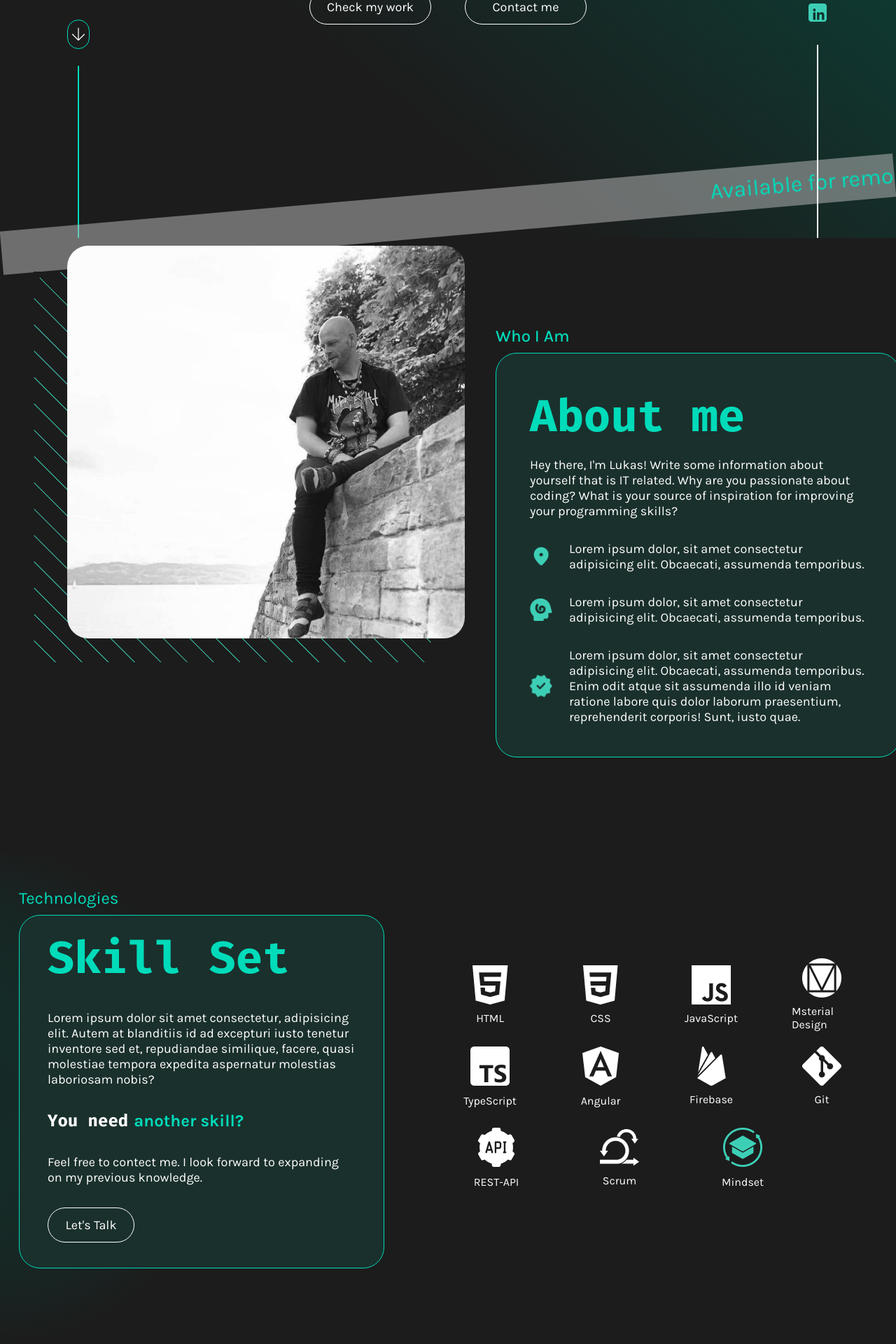
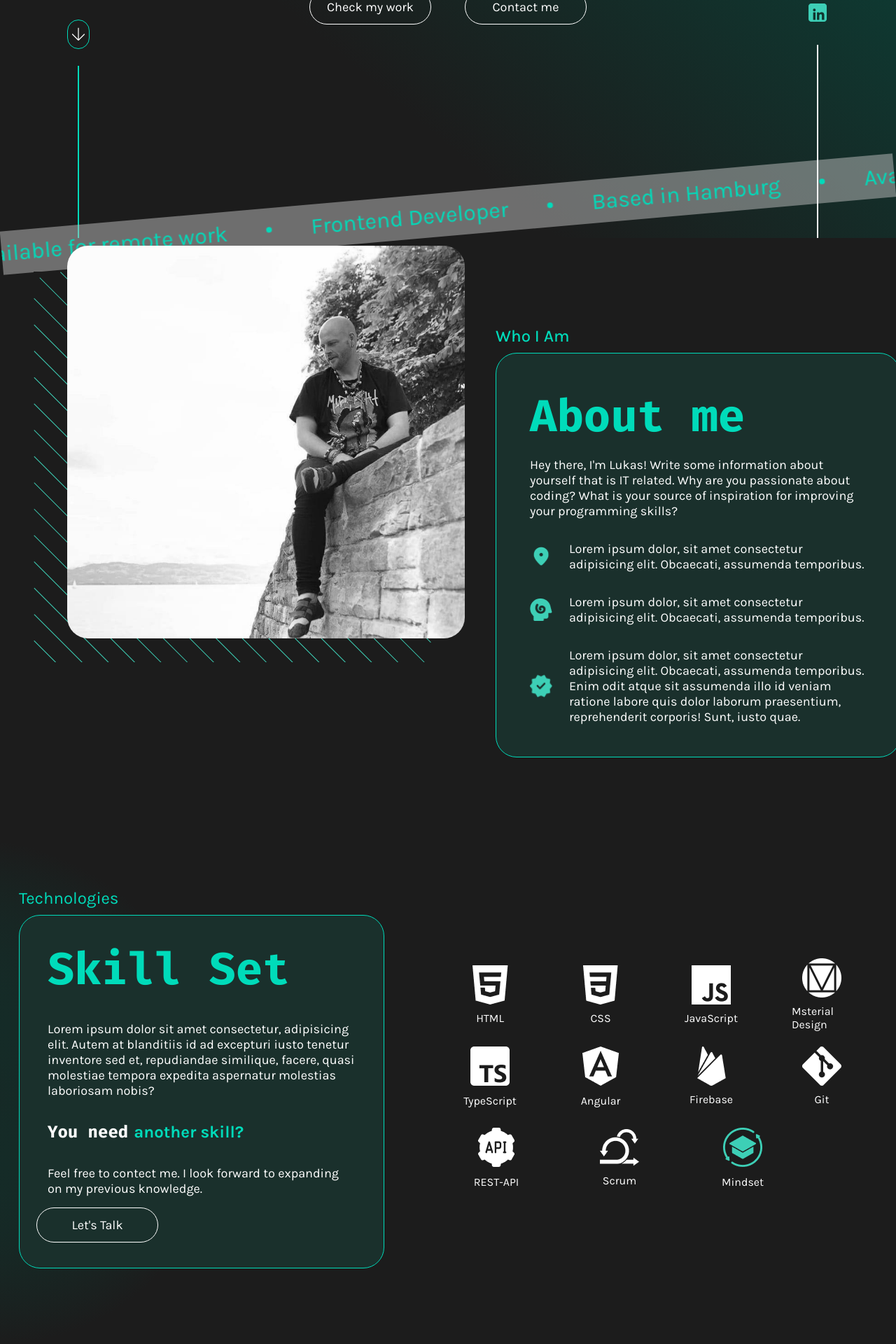
Before and after one commit to NicolausFeldtmann/portfolio, an Angular app: page / in a window 1280 px wide. Shown: the part 460-2380 px from the top of the page at 70% size. Built offline with nearby package versions, Linux system fonts and the light colour scheme.

Commit message:
animations fixed

```diff
--- a/src/app/main-content/about-me/about-me.component.scss
+++ b/src/app/main-content/about-me/about-me.component.scss
@@ -6,6 +6,7 @@
     width: 100%;
     position: relative;
     top: 80px;
+    background: none;
 }
 
 .center-section{
--- a/src/app/main-content/above-to-fold/above-to-fold.component.html
+++ b/src/app/main-content/above-to-fold/above-to-fold.component.html
@@ -36,12 +36,21 @@
 
             <div class="center-banner">
                 <div class="banner-content">
-                    <div class="banner-para">Available for remote work</div>
-                    <div class="dot"></div>
-                    <div class="banner-para">Frontend Developer</div>
-                    <div class="dot"></div>
-                    <div class="banner-para">Based in Hamburg</div>
-                    <div class="dot"></div>
+                    <div class="banner-para"><div class="dot"></div>Available for remote work</div>
+                    <div class="banner-para"><div class="dot"></div>Frontend Developer</div>
+                    <div class="banner-para"><div class="dot"></div>Based in Hamburg</div>
+                    <div class="banner-para"><div class="dot"></div>Available for remote work</div>
+                    <div class="banner-para"><div class="dot"></div>Frontend Developer</div>
+                    <div class="banner-para"><div class="dot"></div>Based in Hamburg</div>
+                    <div class="banner-para"><div class="dot"></div>Available for remote work</div>
+                    <div class="banner-para"><div class="dot"></div>Frontend Developer</div>
+                    <div class="banner-para"><div class="dot"></div>Based in Hamburg</div>
+                    <div class="banner-para"><div class="dot"></div>Available for remote work</div>
+                    <div class="banner-para"><div class="dot"></div>Frontend Developer</div>
+                    <div class="banner-para"><div class="dot"></div>Based in Hamburg</div>
+                    <div class="banner-para"><div class="dot"></div>Available for remote work</div>
+                    <div class="banner-para"><div class="dot"></div>Frontend Developer</div>
+                    <div class="banner-para"><div class="dot"></div>Based in Hamburg</div>
                 </div>
             </div>
 
--- a/src/app/main-content/above-to-fold/above-to-fold.component.scss
+++ b/src/app/main-content/above-to-fold/above-to-fold.component.scss
@@ -106,6 +106,7 @@ nav{
             border: solid 1px white;
             margin: 0px 24px 0px 24px;
             border-radius: 34px;
+            overflow: hidden;
 
             .btn-para{
                 background: none;
@@ -134,7 +135,7 @@ nav{
         @include dFlex($fd: row);
         background: none;
         width: 100%;
-        animation: slide-left 40s linear infinite;
+        animation: slide-left 120s linear infinite;
     }
 
     .center-banner{
@@ -156,7 +157,7 @@ nav{
             font-size: 32px;
             font-weight: 400;
             background: none;
-            margin: 0px 56px 0px 56px;
+            margin: 0px 56px 0px 0px;
         }
 
         .dot{
@@ -166,7 +167,7 @@ nav{
             display: inline-block;
             background: none;
             background-color: $brigth_green;
-
+            margin: 0px 56px 0px 0px
         }
     }
 }
@@ -240,13 +241,3 @@ nav{
         width: 0px;
     }
 }
-
-@keyframes slide-left {
-    0% {
-        transform: translateX(100%);
-    }
-
-    100% {
-        transform: translateX(-100%);
-    }
-}
--- a/src/app/main-content/contact/contact.component.html
+++ b/src/app/main-content/contact/contact.component.html
@@ -38,7 +38,9 @@
                 <p class="confimr-para">I've read the <a class="confirm-link" href="">privacy policy</a> and agree to the processing of my data as outlined.</p>
             </div>
             <div class="btn-area">
-                <div class="btn"> Say Hello ;) </div>
+                <div class="btn">
+                    <p class="btn-para">Say Hello ;) </p>
+                </div>
             </div>
         </div>
     </div>
--- a/src/app/main-content/contact/contact.component.scss
+++ b/src/app/main-content/contact/contact.component.scss
@@ -122,6 +122,7 @@ h4{
 
     .btn-area{
         @include dFlex();
+        background: none;
 
         .btn{
             @include dFlex();
@@ -134,9 +135,18 @@ h4{
             border: solid 1px white;
             border-radius: 34px;
             margin: 16px 0px 0px 0px;
+            overflow: hidden;
 
             &:hover{
                 cursor: pointer;
+                    color: $brigth_green;
+                    border: solid 1px $brigth_green;
+
+                    .btn-para{
+                        background: none;
+                        animation: slide-left 2s linear infinite;
+                        color: $brigth_green;
+                    }
             }
         }
     }
--- a/src/app/main-content/skill-set/skill-set.component.html
+++ b/src/app/main-content/skill-set/skill-set.component.html
@@ -13,7 +13,9 @@
                 <div class="sub-line">You need<div class="color-sub"> another skill?</div></div>
                 <p>Feel free to contect me. I look forward to expanding on my previous knowledge.</p>
                 <div class="btn-area">
-                    <div class="skill-btn">Let's Talk</div>
+                    <div class="skill-btn">
+                        <p class="btn-para">Let's Talk</p>
+                    </div>
                 </div>
             </div>
         </div>
--- a/src/app/main-content/skill-set/skill-set.component.scss
+++ b/src/app/main-content/skill-set/skill-set.component.scss
@@ -71,18 +71,38 @@
     }
 
     .btn-area{
-        @include dFlex();
+        @include dFlex($ai: normal);
         background: none;
-        width: 122px;
-        height: 48px;
-        border: solid 1px white;
-        border-radius: 30px;
-        margin: 16px 0px 16px 40px;
 
         .skill-btn{
+            @include dFlex();
+            height: 48px;
+            width: 172px;
             background: none;
             color: white;
             font-size: 18px;
+            font-weight: 400;
+            border: solid 1px white;
+            margin: 0px 24px 0px 24px;
+            border-radius: 34px;
+            overflow: hidden;
+
+            .btn-para{
+                background: none;
+            }
+
+            &:hover{
+                cursor: pointer;
+                color: $brigth_green;
+                border: solid 1px $brigth_green;
+
+
+                .btn-para{
+                    background: none;
+                    animation: slide-left 2s linear infinite;
+                    color: $brigth_green;
+                }
+            }
         }
     }
 }
--- a/src/styles.scss
+++ b/src/styles.scss
@@ -25,3 +25,13 @@ $brigth_green: rgb(0, 219, 186);
     font-family: 'Fira Code';
     src: url('./assets/fonts/Fira_Code/FiraCode-VariableFont_wght.ttf');
 }
+
+@keyframes slide-left {
+    0% {
+        transform: translateX(100%);
+    }
+
+    100% {
+        transform: translateX(-100%);
+    }
+}
```
